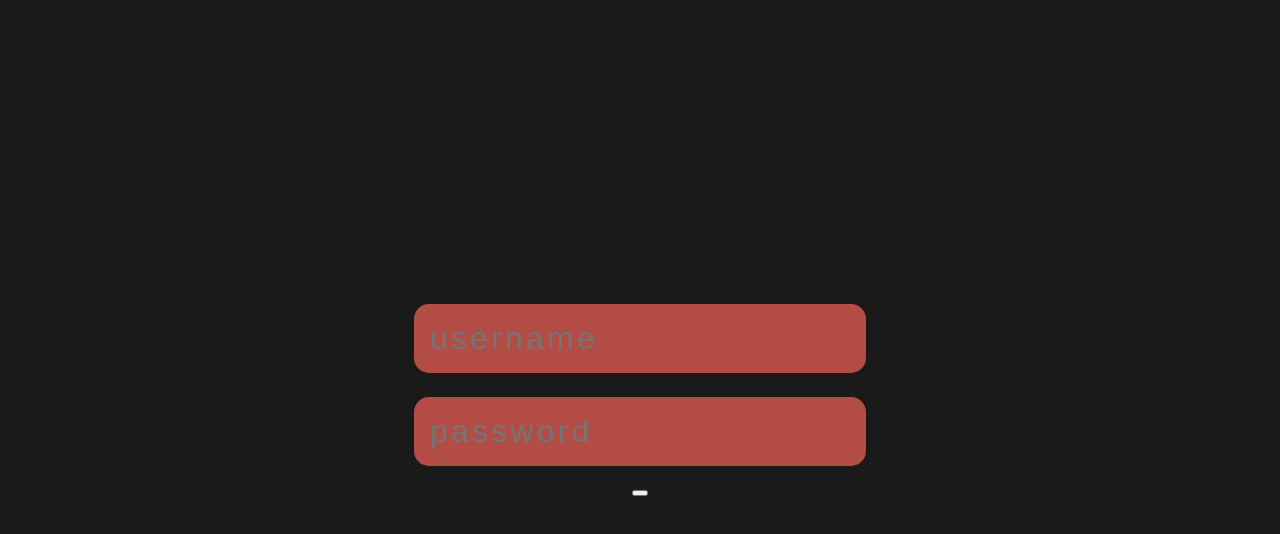
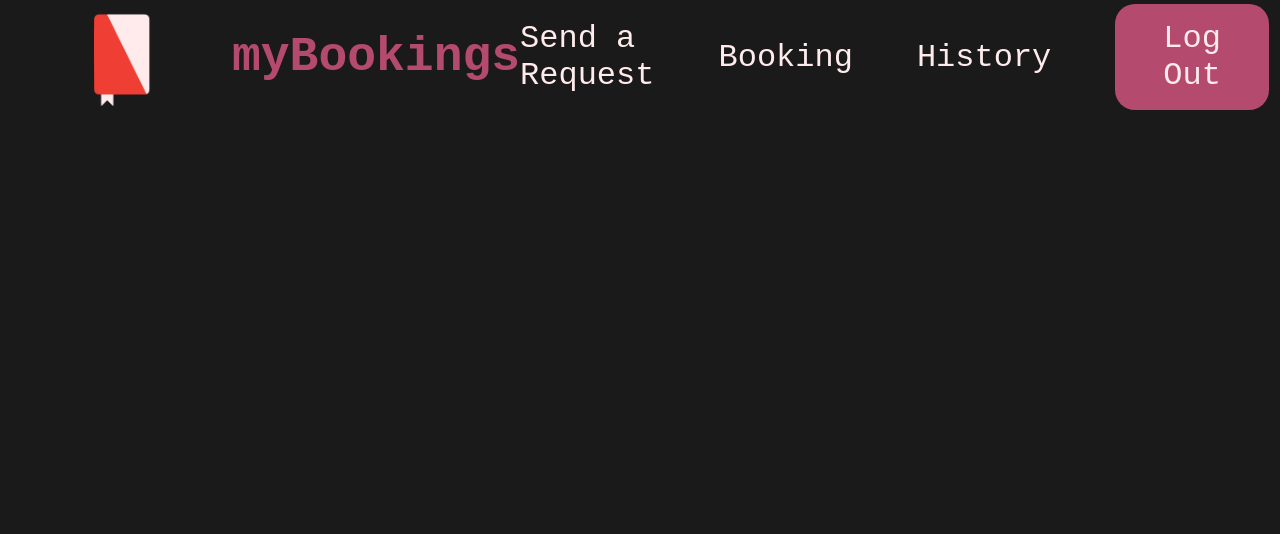
Before and after one commit to hashirkz/mybookings, a React (Create React App) app in the folder client/: page / in a window 1280 px wide. Shown: the top 534 px of the page. Built offline with nearby package versions, Linux system fonts and the light colour scheme; no server answers.

Commit message:
NavBar + pages NEED TO MAKE RESPONSIVE

```diff
--- a/client/src/App.js
+++ b/client/src/App.js
@@ -1,16 +1,28 @@
 import React from "react";
 import { BrowserRouter as Router, Routes, Route } from 'react-router-dom';
-import Login from "./components/Login.js";
-import Signup from "./components/Signup.js";
+import Login from "./components/Login-Signup/Login.js";
+import Signup from "./components/Login-Signup/Signup.js";
+import Navbar from "./components/NavBar/NavBar.js";
+import Home from "./pages/Home.js";
+import Booking from "./pages/Booking.js";
+import History from "./pages/History.js";
+import Request from "./pages/Request.js";
 import "./App.css";
 
 function App() {
   return (
     <Router>
     <Routes>
-      <Route path="/" element={<Login />} />
+      <Route path="/" element={<Navbar />} />
       <Route path="/login" element={<Login />} />
       <Route path="/signup" element={<Signup />} />
+      <Route path="/home" element={<Home />} />
+      <Route path="/booking" element={<Booking />} />
+
+      <Route path="/request" element={<Request />} />
+
+      <Route path="/history" element={<History />} />
+
     </Routes>
   </Router>
   );
--- /dev/null
+++ b/client/src/components/Login-Signup/Login.js
@@ -0,0 +1,57 @@
+import { React, useState, useEffect } from "react";
+import { format_url } from "../../conf.js";
+import css from "./Login.module.css";
+
+function Login() {
+  const [user, setUser] = useState({ user: "", pass: "" });
+
+  const handleChange = (e) => {
+    const name = e.target.name;
+    const value = e.target.value;
+    setUser((current) => ({
+      ...current,
+      [name]: value,
+    }));
+  };
+
+  const handleLogin = async (e) => {
+    e.preventDefault();
+
+    const resp = await fetch(format_url({ endpoint: "/api/auth/login" }), {
+      method: "post",
+      headers: { "Content-Type": "application/json" },
+      body: JSON.stringify(user),
+    });
+
+    if (resp.ok) {
+      const data = await resp.json();
+      console.log(data);
+    }
+  };
+
+  return (
+    <>
+      <div className={css.loginContainer}>
+        <form className={css.loginForm} onSubmit={handleLogin}>
+          <input
+            name="user"
+            type="text"
+            placeholder="username"
+            className={css.inputText}
+            onChange={handleChange}
+          />
+          <input
+            name="pass"
+            type="password"
+            placeholder="password"
+            className={css.inputText}
+            onChange={handleChange}
+          />
+          <button type="submit"></button>
+        </form>
+      </div>
+    </>
+  );
+}
+
+export default Login;
--- /dev/null
+++ b/client/src/components/Login-Signup/Login.module.css
@@ -0,0 +1,42 @@
+.loginContainer {
+    display: flex;
+    flex-direction: column;
+    align-items: center;
+    justify-content: center;
+    width: 100vw;
+    height: 100vh;
+}
+
+.loginForm {
+    display: flex;
+    flex-direction: column;
+    align-items: center;
+    justify-content: space-evenly;
+    width: 40vw;
+    height: 30vh;
+}
+
+.inputText {
+    font-size: 1em;
+    letter-spacing: 0.1em;
+    padding: 0.5em;
+    border-radius: 15px;
+    margin-bottom: 1em;
+    background-color: var(--accent1);
+    color: var(--txt);
+    caret-color: var(--txt);
+    outline: none;
+    border: none;
+}
+
+/* overrides the default yellow input boxes */
+input:-webkit-autofill,
+input:-webkit-autofill:hover,
+input:-webkit-autofill:active,
+input:-webkit-autofill:focus {
+
+    background-color: var(--accent1) !important;
+    color: var(--txt) !important;
+    -webkit-box-shadow: 0 0 0 1000px var(--accent1) inset !important;
+    -webkit-text-fill-color: var(--txt) !important;
+}
--- /dev/null
+++ b/client/src/components/Login-Signup/Signup.js
@@ -0,0 +1,63 @@
+import React, { useState } from "react";
+import { format_url } from "../../conf.js";
+import css from "./Login.module.css";
+
+function Signup() {
+  const [user, setUser] = useState({ user: "", pass: "" });
+
+  const handleChange = (e) => {
+    const { name, value } = e.target;
+    setUser((current) => ({
+      ...current,
+      [name]: value,
+    }));
+  };
+
+  const handleSignup = async (e) => {
+    e.preventDefault();
+
+    const resp = await fetch(format_url({ endpoint: "/api/auth/signup" }), {
+      method: "POST",
+      headers: { "Content-Type": "application/json" },
+      body: JSON.stringify(user),
+    });
+
+    if (resp.ok) {
+      const data = await resp.json();
+      console.log("Registration successful:", data);
+      alert("Registration successful! Please log in.");
+    } else {
+      const errorData = await resp.json();
+      console.error("Registration error:", errorData);
+      alert(`Error: ${errorData.error || "Something went wrong"}`);
+    }
+  };
+
+  return (
+    <div className={css.loginContainer}>
+      <form className={css.loginForm} onSubmit={handleSignup}>
+        <input
+          name="user"
+          type="text"
+          placeholder="Email"
+          className={css.inputText}
+          onChange={handleChange}
+          required
+        />
+        <input
+          name="pass"
+          type="password"
+          placeholder="Password"
+          className={css.inputText}
+          onChange={handleChange}
+          required
+        />
+        <button type="submit" className={css.inputText}>
+          Sign Up
+        </button>
+      </form>
+    </div>
+  );
+}
+
+export default Signup;
--- /dev/null
+++ b/client/src/components/NavBar/NavBar.css
@@ -0,0 +1,70 @@
+.navbar {
+  display: flex;
+  justify-content: space-between;
+  align-items: center;
+  background-color: var(--bg);
+  padding: 1em 2em;
+  height: 50px;
+  font-family: monospace;
+
+}
+
+.navbar-left {
+  display: flex;
+  align-items: center;
+}
+
+img.navbar-logo {
+  height: 120px;
+  width: 120px;
+  margin-right: 1em;
+}
+
+.navbar-title {
+  font-size: 1.5em;
+  color: var(--accent2);
+  display: flex;
+  text-decoration: none;
+  font-weight: bold;
+  align-items: center;
+  font-family: monospace;
+}
+
+.navbar-right {
+  display: flex;
+  gap: 2em;
+  align-items: center;
+
+}
+
+.navbar-link {
+  font-size: 1em;
+  color: var(--txt);
+  text-decoration: none;
+  transition: color 0.3s;
+}
+
+.navbar-link:hover {
+  color: var(--accent1);
+}
+
+.navbar-link.active {
+  color: var(--accent1);
+  font-weight: bold;
+}
+
+.navbar-right .logout-button {
+  background-color: var(--accent2);
+  color: var(--txt);
+  border: none;
+  padding: 0.5em 1.5em;
+  border-radius: 20px;
+  cursor: pointer;
+  font-size: 1em;
+  transition: background-color 0.3s;
+  text-decoration: none;
+}
+
+.navbar-right .logout-button:hover {
+  background-color: var(--accent1);
+}
--- /dev/null
+++ b/client/src/components/NavBar/NavBar.js
@@ -0,0 +1,23 @@
+import React from "react";
+import "./NavBar.css";
+
+function NavBar() {
+  return (
+    <div className="navbar">
+      <div className="navbar-left">
+          <a href="/home" className="navbar-title">
+            <img src="/logo.png" className="navbar-logo" alt="Logo"></img>
+            myBookings
+          </a>
+        </div>
+      <div className="navbar-right">
+        <a href="/request" className="navbar-link">Send a Request</a>
+        <a href="/booking" className="navbar-link">Booking</a>
+        <a href="/history" className="navbar-link">History</a>
+        <a className="logout-button" href="/">Log Out</a>
+      </div>
+    </div>
+  );
+}
+
+export default NavBar;
--- /dev/null
+++ b/client/src/pages/Booking.js
@@ -0,0 +1,10 @@
+import React from "react";
+import NavBar from "../components/NavBar/NavBar";
+
+function Booking() {
+    return (
+      <NavBar></NavBar>
+    );
+  }
+
+  export default Booking;
--- /dev/null
+++ b/client/src/pages/History.js
@@ -0,0 +1,10 @@
+import React from "react";
+import NavBar from "../components/NavBar/NavBar";
+
+function History() {
+    return (
+      <NavBar></NavBar>
+    );
+  }
+
+  export default History;
--- /dev/null
+++ b/client/src/pages/Home.js
@@ -0,0 +1,10 @@
+import React from "react";
+import NavBar from "../components/NavBar/NavBar";
+
+function Home() {
+    return (
+      <NavBar></NavBar>
+    );
+  }
+
+  export default Home;
--- /dev/null
+++ b/client/src/pages/Request.js
@@ -0,0 +1,10 @@
+import React from "react";
+import NavBar from "../components/NavBar/NavBar";
+
+function Request() {
+    return (
+      <NavBar></NavBar>
+    );
+  }
+
+  export default Request;
```
Also changed, not shown: client/public/logo.png (added).
